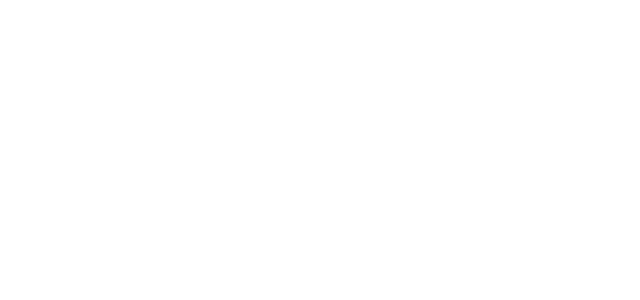
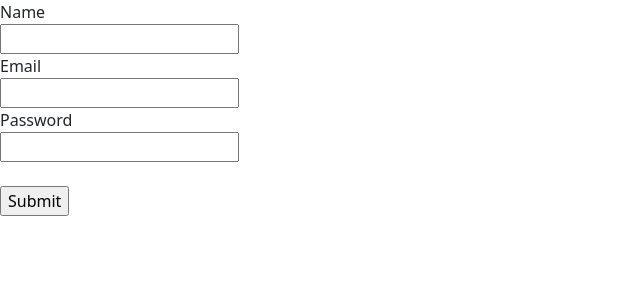
Before and after one commit to Zawe-010/react_app, a React (Create React App) app: page /signup in a window 1280 px wide. Before the commit this address had no page. Shown: the top 300 px of the page, without its empty margins (0-640 px from the left). Built offline with nearby package versions, Linux system fonts and the light colour scheme.

Commit message:
Added files inside components and pages folders

```diff
--- a/src/App.js
+++ b/src/App.js
@@ -2,6 +2,7 @@
 import { BrowserRouter as Router, Routes, Route} from 'react-router-dom';
 import Index from './pages/Index';
 import About from './pages/About';
+import Signup from './pages/Signup';
 import 'bootstrap/dist/css/bootstrap.min.css';
 
 function App() {
@@ -11,6 +12,7 @@
       <Routes>
         <Route path='/' element={<Index/>}/>
         <Route path='/about' element={<About/>}/>
+        <Route path='/signup' element={<Signup />} />
       </Routes>
     </Router>
   );
--- /dev/null
+++ b/src/components/SignUpForm.jsx
@@ -0,0 +1,64 @@
+import { useState } from "react";
+
+function SignUpForm() {
+    const [formData, setFormData] = useState({
+        name: '',
+        email: '',
+        password: ''
+    })
+
+    const handleChange = (e) => {
+        setFormData({
+            ...formData,
+            [e.target.name]: e.target.value
+        })
+    }
+
+    const handleSubmit = (e) => {
+        e.preventDefault()
+        try {
+            fetch('url', {
+                method: "POST",
+                headers: {
+                    "Content-Type": "application/json"
+                },
+                body: JSON.stringify(formData)
+            })
+                .then(res => res.json())
+                .then(data => {
+                    console.log("Server Response", data)
+                    setFormData({
+                        name: '',
+                        email: '',
+                        password: ''
+                    })
+                })
+        } catch (error) {
+            console.error("Error", error)
+        }
+    }
+
+    return (
+        <>
+            <form onSubmit={handleSubmit}>
+                <div>
+                    <label>Name</label><br />
+                    <input type="text" name="name" value={formData.name} onChange={handleChange} />
+                </div>
+                <div>
+                    <label>Email</label><br />
+                    <input type="email" name="email" value={formData.email} onChange={handleChange} />
+                </div>
+                <div>
+                    <label>Password</label><br />
+                    <input type="password" name="password" value={formData.password} onChange={handleChange} />
+                </div>
+                <br />
+                <input type="submit" />
+            </form>
+        </>
+    );
+
+}
+
+export default SignUpForm;
--- /dev/null
+++ b/src/pages/Signup.jsx
@@ -0,0 +1,13 @@
+import SignUpForm from "../components/SignUpForm";
+
+function Signup(){
+
+    return(
+        <>
+        <SignUpForm></SignUpForm>
+        </>
+    );
+
+}
+
+export default Signup;
```
